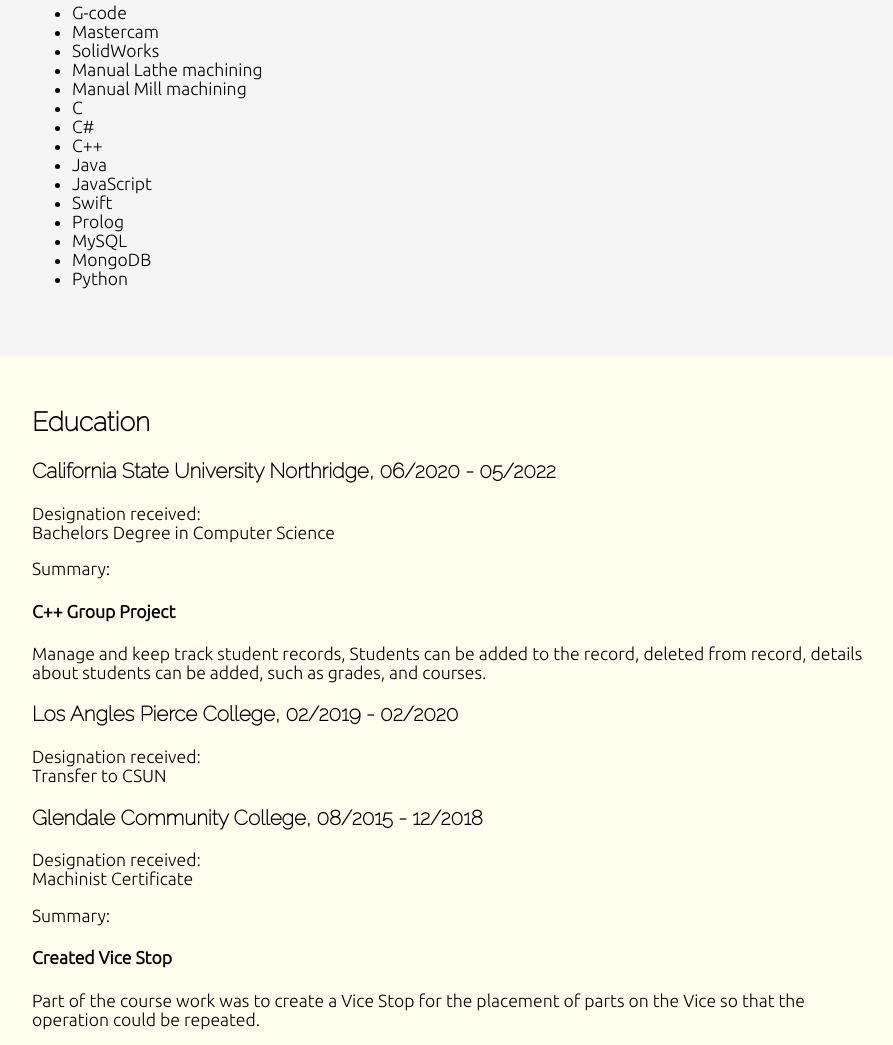
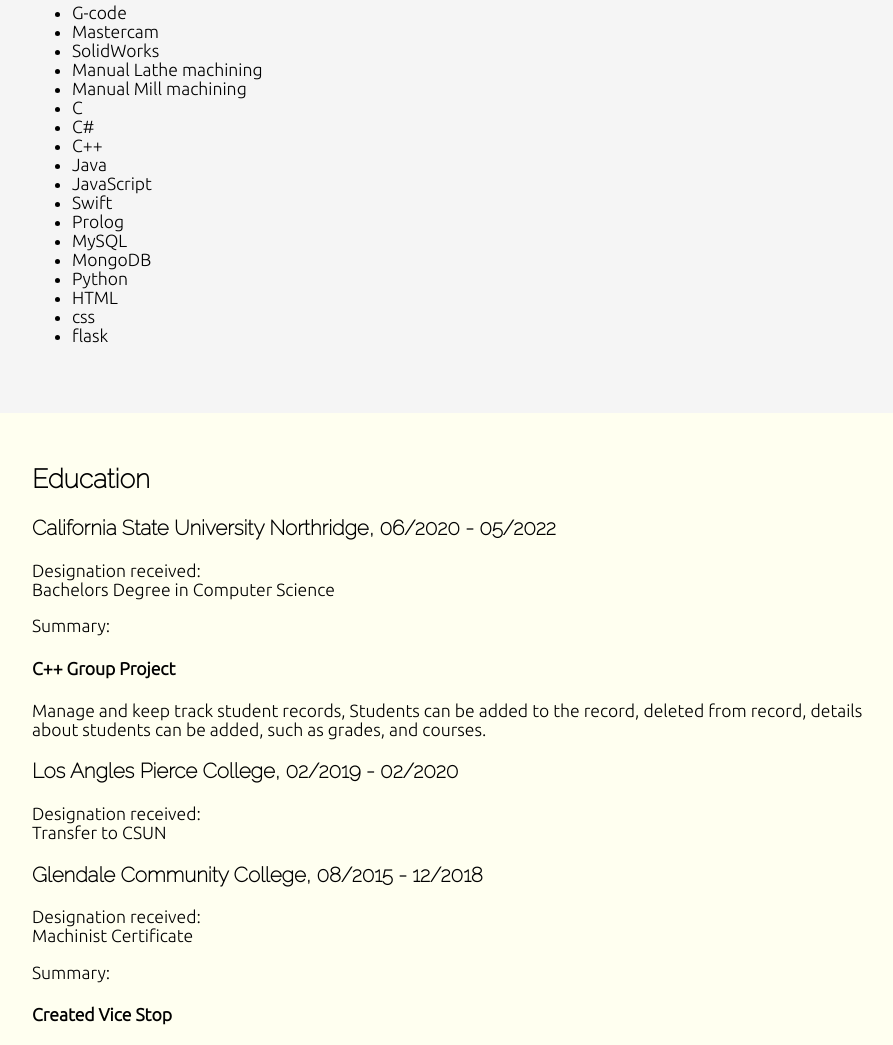
Before and after one commit to snazcsun/hw-7, a plain HTML site: page index.html in a window 1280 px wide. Shown: the part 1074-2119 px from the top of the page, without its empty margins (183-1076 px from the left). Drawn offline with Linux system fonts and the light colour scheme.

Commit message:
Update index.html

```diff
--- a/index.html
+++ b/index.html
@@ -102,6 +102,9 @@
             <li>MySQL</li>
             <li>MongoDB</li>
             <li>Python</li>
+            <li>HTML</li>
+            <li>css</li>
+            <li>flask</li>
           </ul>
         </div>
       </section>
```
